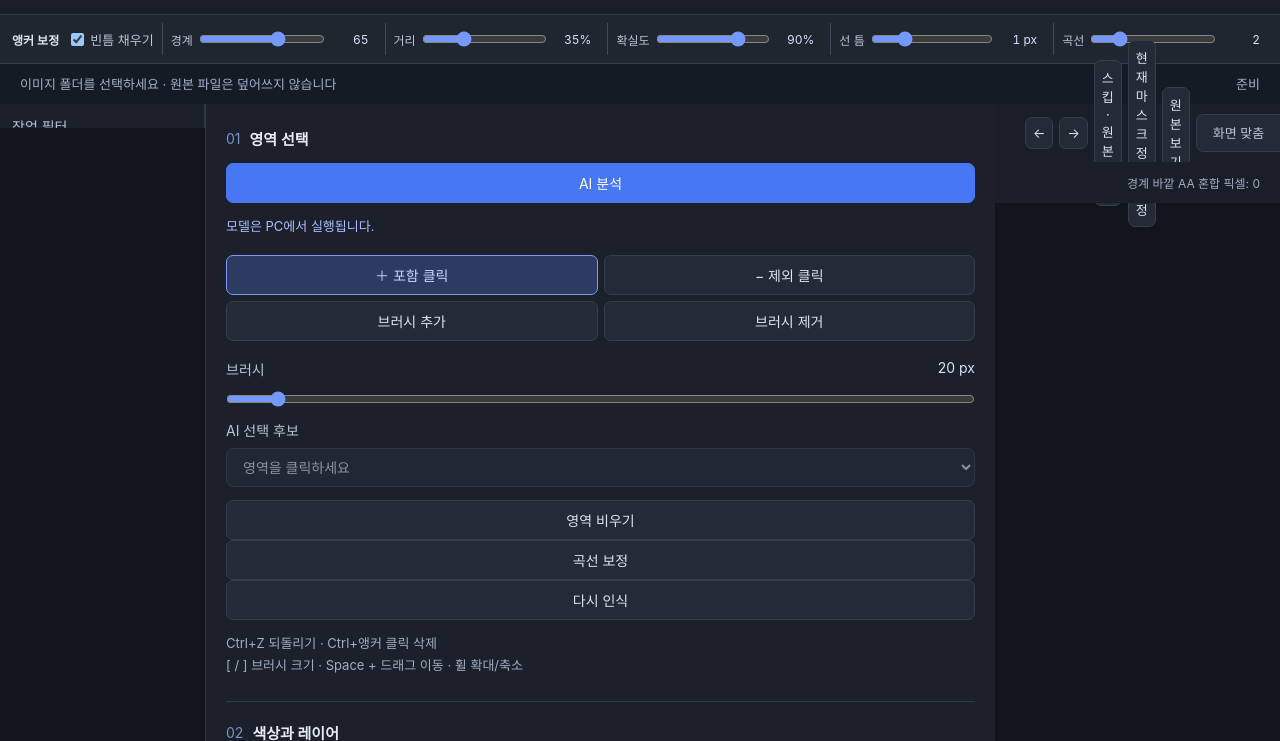
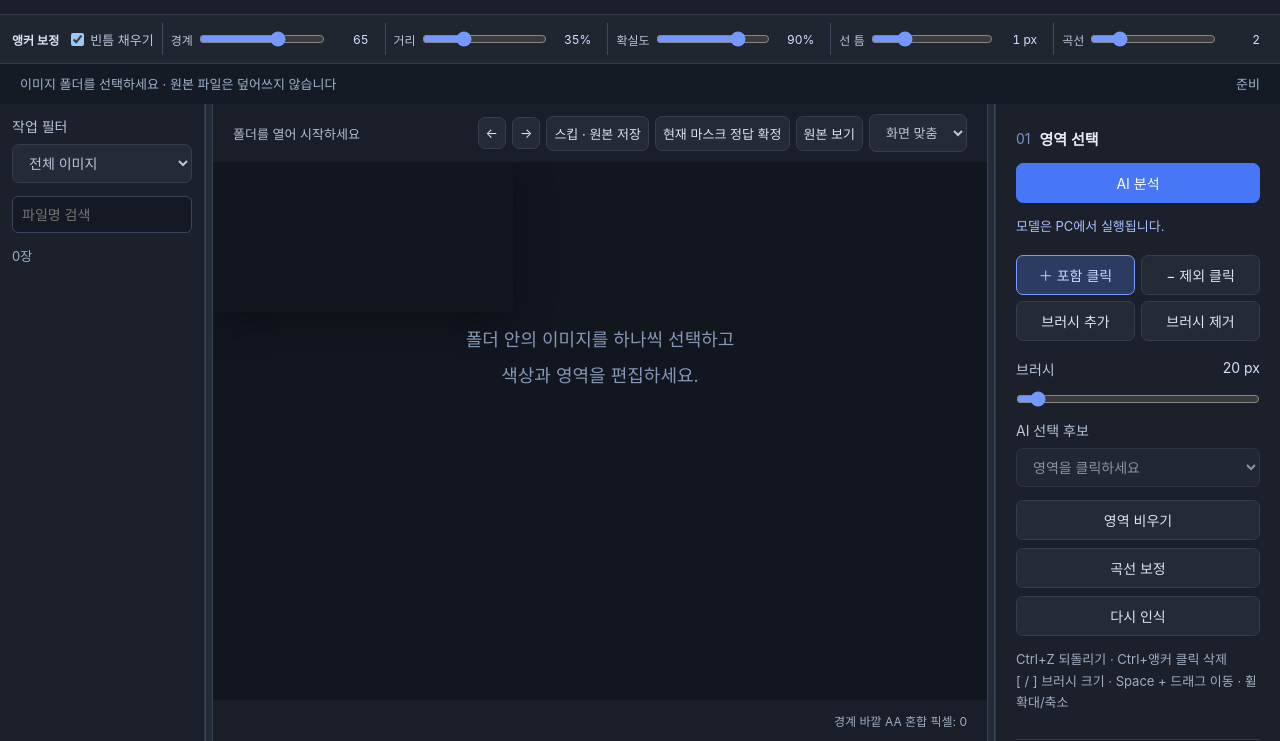
Before and after one commit to umirr/region-studio, an Electron app: page ui/index.html in a window 1280 px wide. Shown: the part 59-800 px from the top of the page. Drawn offline with Linux system fonts and the light colour scheme; no server answers.

Commit message:
Release 0.9.0 adjustable panel layout and streamlined controls

```diff
--- a/ui/desktop.css
+++ b/ui/desktop.css
@@ -17,4 +17,9 @@ body>.refinement>label.check{flex:0 0 auto;min-width:0;padding:0;border:0}
 body>.refinement output{order:2;display:block;float:none;flex:0 0 38px;width:38px;min-width:38px;max-width:38px;text-align:right;font-variant-numeric:tabular-nums}
 body>.refinement input[type=range]{order:1;display:block;width:0;min-width:100px;margin:0;flex:1 1 100px}
 body>.refinement input[type=checkbox]{margin:0}
-body>.refinement button{flex:0 0 auto;width:auto;padding:6px 9px;font-size:12px;border-radius:4px;margin:0}
+body>.refinement button{flex:0 0 auto;width:auto;padding:6px 9px;font-size:12px;border-radius:4px;margin:0}main{grid-template-columns:205px 8px minmax(0,1fr) 8px 285px;overflow:hidden}
+.panel-resize{cursor:col-resize;touch-action:none;background:#242c39;min-height:0;border-inline:1px solid #384357}
+.panel-resize:hover,.panel-resize:focus-visible{background:#7498ff;outline:none}
+body.resizing{cursor:col-resize;user-select:none}body.resizing #viewport{pointer-events:none}
+aside>#smooth,aside>#refine{display:block;margin-top:8px}
+.canvas-toolbar{overflow-x:auto}.canvas-toolbar>div{flex:0 0 auto;white-space:nowrap}#filename{min-width:0;flex:1 1 auto}
```
